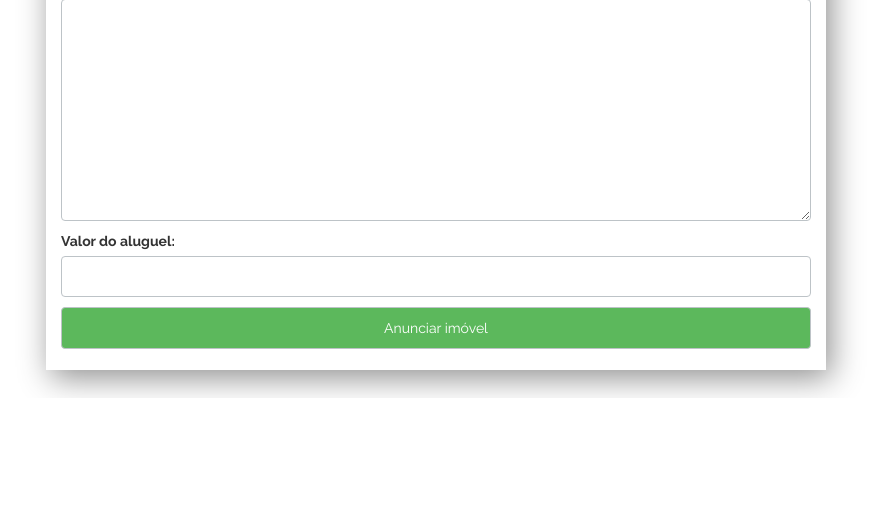
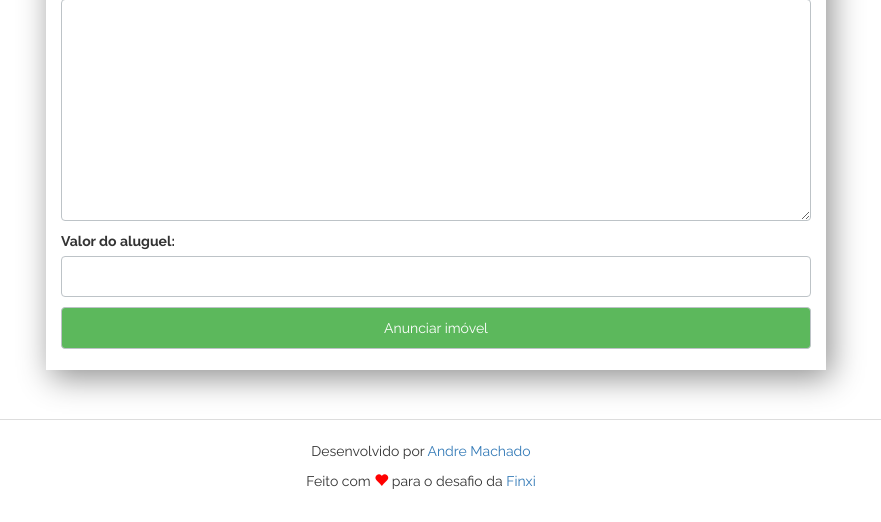
Before and after one commit to andresmachado/django-imoveis, a Django app: a page that uses templates/properties/base.html in a window 1280 px wide. Shown: the part 1163-1685 px from the top of the page, without its empty margins (219-1100 px from the left). Before the commit the page ends 1560 px from the top, so only its background shows below. Run offline with Django 3.2, Linux system fonts and the light colour scheme; the visitor is signed in with stand-in values (Sample User, id 1); data that the repository does not hold is empty; some libraries are stand-ins or nearby versions.

Commit message:
Minor changes

```diff
--- a/properties/static/css/main.css
+++ b/properties/static/css/main.css
@@ -216,3 +216,17 @@ table th, td {
 .acc-info {
 	font-weight: bolder;
 }
+
+footer {
+	padding: 1.5em;
+	border-top: 1px solid #ddd;
+	margin-top: 1.5em;
+}
+
+footer p {
+	text-align: center;
+}
+
+footer span {
+	color: red;
+}
--- a/templates/properties/base.html
+++ b/templates/properties/base.html
@@ -61,6 +61,16 @@
 			</div>
 		</div>
 	</div>
+	<footer>
+		<div class="container">
+			<div class="row">
+				<div class="col-md-12">
+					<p>Desenvolvido por <a href="https://www.facebook.com/csantosmachado">Andre Machado</a></p>
+					<p>Feito com <span class="heart glyphicon glyphicon-heart"></span> para o desafio da  <a href="http://www.finxi.com.br/" target='_blank'>Finxi</a></p>
+				</div>
+			</div>
+		</div>
+	</footer>
 	<script src="https://maxcdn.bootstrapcdn.com/bootstrap/3.3.6/js/bootstrap.min.js"></script>
 	<script src="https://use.fontawesome.com/dc144cd10f.js"></script>
 	<script src="{% static 'js/main.js' %}"></script>
```
